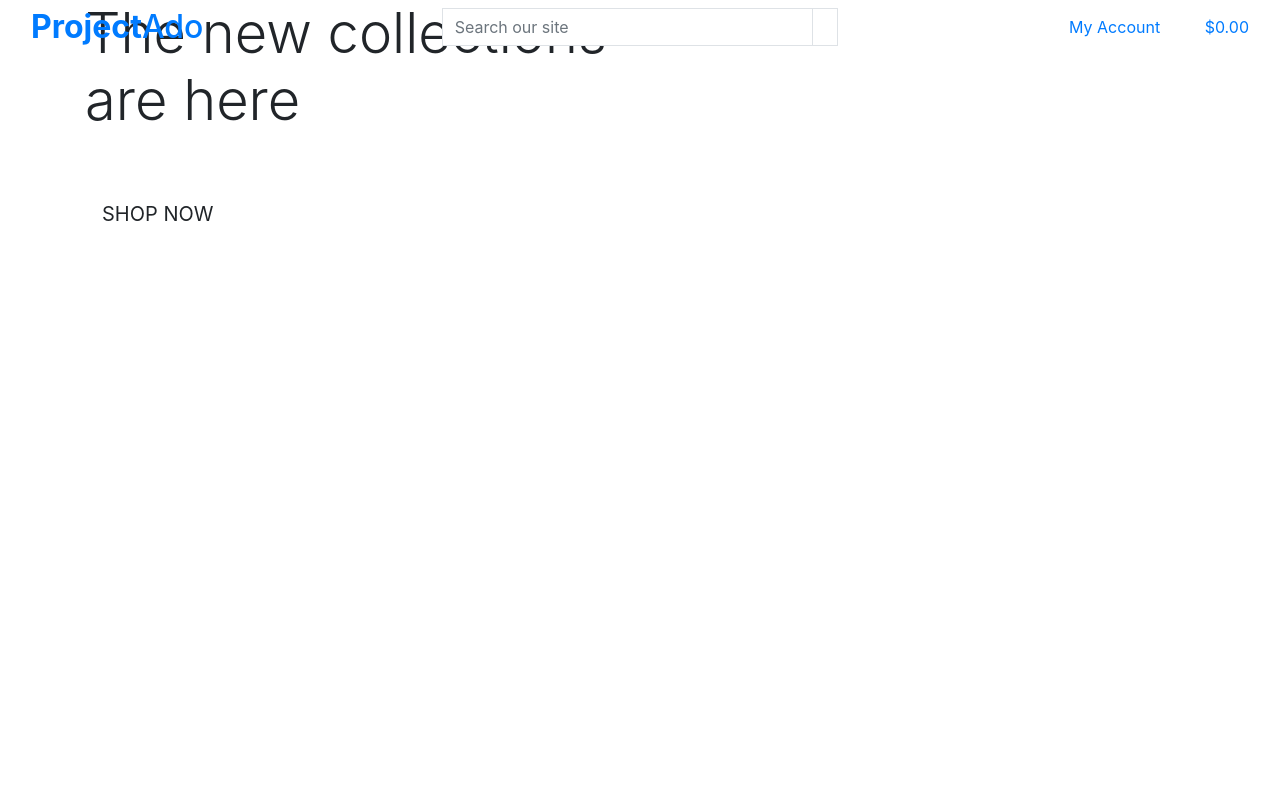
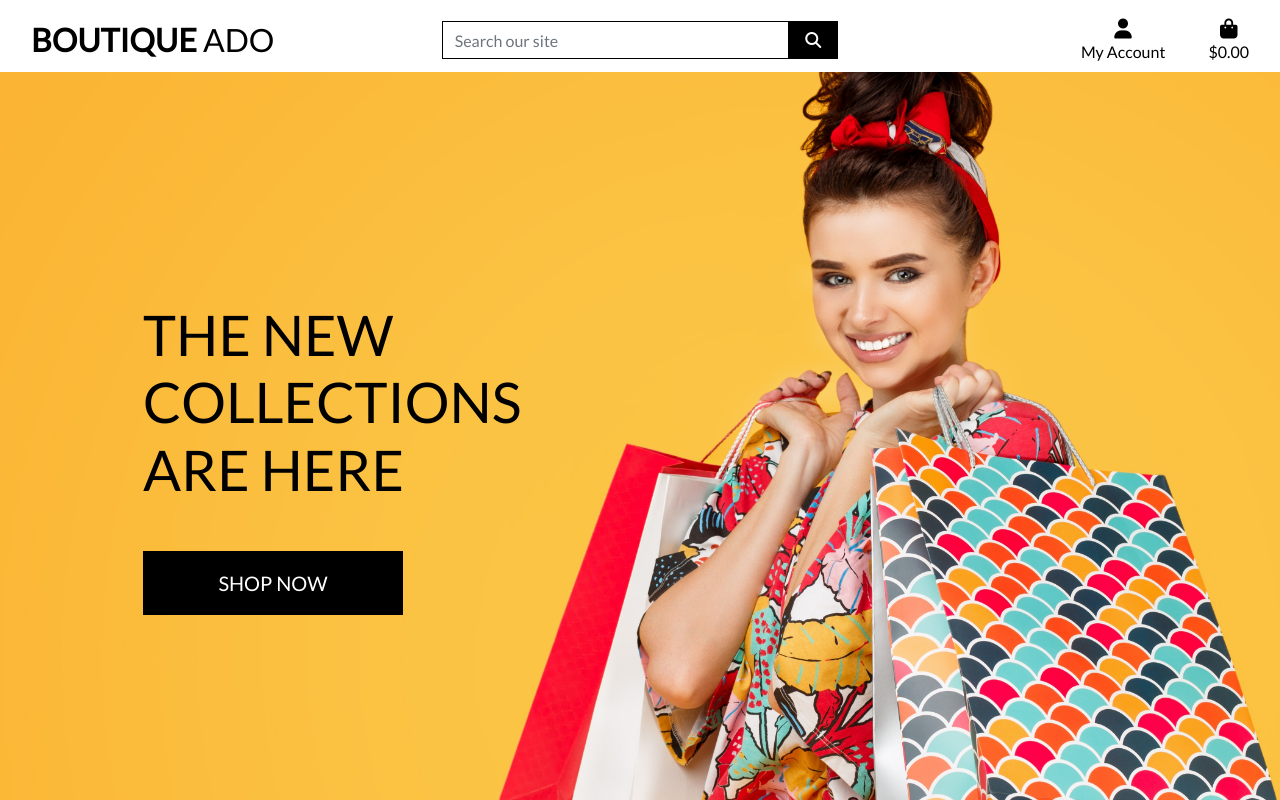
Before and after one commit to cgpalmer/project-ado, a Django app: page / in a window 1280 px wide. Run offline with Django 3.2, Linux system fonts and the light colour scheme; some libraries are stand-ins or nearby versions.

Commit message:
adding in font-awesome etc.

```diff
--- a/project_ado/settings.py
+++ b/project_ado/settings.py
@@ -153,3 +153,7 @@ USE_TZ = True
 # https://docs.djangoproject.com/en/3.1/howto/static-files/
 
 STATIC_URL = '/static/'
+STATICFILES_DIRS = (os.path.join(BASE_DIR, 'static'),)
+
+MEDIA_URL = '/media/'
+MEDIA_ROOT = os.path.join(BASE_DIR, 'media')
--- a/project_ado/urls.py
+++ b/project_ado/urls.py
@@ -15,9 +15,10 @@ Including another URLconf
 """
 from django.contrib import admin
 from django.urls import path, include
-
+from django.conf import settings
+from django.conf.urls.static import static
 urlpatterns = [
     path('admin/', admin.site.urls),
     path('accounts/', include('allauth.urls')),
     path('', include('home.urls')),
-]
+] + static(settings.MEDIA_URL, document_root=settings.MEDIA_ROOT)
--- /dev/null
+++ b/static/css/base.css
@@ -0,0 +1,81 @@
+html {
+    height: 100%;
+}
+
+body {
+    background: url('/media/homepage_background_cropped.jpg') no-repeat center center fixed;
+    background-size: cover;
+    height: calc(100vh - 164px);
+    color: #555;
+    font-family: 'Lato';
+}
+
+/* from Bulma */
+.icon {
+    align-items: center;
+    display: inline-flex;
+    justify-content: center;
+    height: 1.5rem;
+    width: 1.5rem;
+}
+
+.logo-font {
+    text-transform: uppercase;
+}
+
+.main-logo-link {
+    width: fit-content;
+}
+
+.shop-now-button {
+    background: black;
+    color: white;
+    min-width: 260px;
+}
+
+.btn-black {
+    background: black;
+    color: white;
+}
+
+.shop-now-button:hover,
+.shop-now-button:active,
+.shop-now-button:focus,
+.btn-black:hover,
+.btn-black:active,
+.btn-black:focus {
+    background: #222;
+    color: white;
+}
+
+.text-black {
+    color: #000 !important;
+}
+
+.border-black {
+    border: 1px solid black !important;
+}
+
+/* -------------------------------- Media Queries */
+
+/* Slightly larger container on xl screens */
+@media (min-width: 1200px) {
+  .container {
+    max-width: 80%;
+  }
+}
+
+/* fixed top navbar only on medium and up */
+@media (min-width: 992px) {
+    .fixed-top-desktop-only {
+        position: fixed;
+        top: 0;
+        right: 0;
+        left: 0;
+        z-index: 1030;
+    }
+
+    .header-container {
+        padding-top: 164px;
+    }
+}
--- a/templates/base.html
+++ b/templates/base.html
@@ -3,6 +3,7 @@
 <!doctype html>
 <html lang="en">
   <head>
+
     {% block meta %}
         <meta http-equiv="X-UA-Compatible" content="ie=edge">
         <meta charset="utf-8">
@@ -11,37 +12,37 @@
 
     {% block extra_meta %}
     {% endblock %}
+
     {% block corecss %}
         <link rel="stylesheet" href="https://stackpath.bootstrapcdn.com/bootstrap/4.4.1/css/bootstrap.min.css" integrity="sha384-Vkoo8x4CGsO3+Hhxv8T/Q5PaXtkKtu6ug5TOeNV6gBiFeWPGFN9MuhOf23Q9Ifjh" crossorigin="anonymous">
+        <link rel="stylesheet" href="https://fonts.googleapis.com/css?family=Lato&display=swap">
+        <link rel="stylesheet" href="{% static 'css/base.css' %}">
     {% endblock %}
-
 
     {% block extra_css %}
     {% endblock %}
 
-
     {% block corejs %}
+        <script src="https://kit.fontawesome.com/e9c73d7092.js" crossorigin="anonymous"></script>
         <script src="https://code.jquery.com/jquery-3.4.1.slim.min.js" integrity="sha384-J6qa4849blE2+poT4WnyKhv5vZF5SrPo0iEjwBvKU7imGFAV0wwj1yYfoRSJoZ+n" crossorigin="anonymous"></script>
         <script src="https://cdn.jsdelivr.net/npm/popper.js@1.16.0/dist/umd/popper.min.js" integrity="sha384-Q6E9RHvbIyZFJoft+2mJbHaEWldlvI9IOYy5n3zV9zzTtmI3UksdQRVvoxMfooAo" crossorigin="anonymous"></script>
         <script src="https://stackpath.bootstrapcdn.com/bootstrap/4.4.1/js/bootstrap.min.js" integrity="sha384-wfSDF2E50Y2D1uUdj0O3uMBJnjuUD4Ih7YwaYd1iqfktj0Uod8GCExl3Og8ifwB6" crossorigin="anonymous"></script>
     {% endblock %}
 
-
     {% block extra_js %}
     {% endblock %}
 
-    <title>Project Ado {%block extraTitle %} {% endblock %}</title>
+    <title>Boutique Ado {% block extra_title %}{% endblock %}</title>
   </head>
   <body>
-
     <header class="container-fluid fixed-top">
-        <div class="row">
+        <div id="topnav" class="row bg-white pt-lg-2 d-none d-lg-flex">
             <div class="col-12 col-lg-4 my-auto py-1 py-lg-0 text-center text-lg-left">
                 <a href="{% url 'home' %}" class="nav-link main-logo-link">
-                    <h2 class="logo-font text-black my-0"><strong>Project</strong>Ado</h2>
+                    <h2 class="logo-font text-black my-0"><strong>Boutique</strong> Ado</h2>
                 </a>
             </div>
-            <div class="col-12 col-lg-4 my-auto py-1 py-lg-0 text-center text-lg-left">
+            <div class="col-12 col-lg-4 my-auto py-1 py-lg-0">
                 <form method="GET" action="">
                     <div class="input-group w-100">
                         <input class="form-control border border-black rounded-0" type="text" name="q" placeholder="Search our site">
@@ -55,7 +56,7 @@
                     </div>
                 </form>
             </div>
-            <div class="col-12 col-lg-4 my-auto py-1 py-lg-0 text-center text-lg-left">
+            <div class="col-12 col-lg-4 my-auto py-1 py-lg-0">
                 <ul class="list-inline list-unstyled text-center text-lg-right my-0">
                     <li class="list-inline-item dropdown">
                         <a class="text-black nav-link" href="#" id="user-options" data-toggle="dropdown" aria-haspopup="true" aria-expanded="false">
@@ -103,12 +104,11 @@
     {% block page_header %}
     {% endblock %}
 
-    {% block content%}
+    {% block content %}
     {% endblock %}
 
-    {% block postloadjs%}
+    {% block postloadjs %}
     {% endblock %}
-
 
 
   </body>
```
Also changed, not shown: media/homepage_background_cropped.jpg (added). Lines whose indentation alone changed are shown as unchanged.
